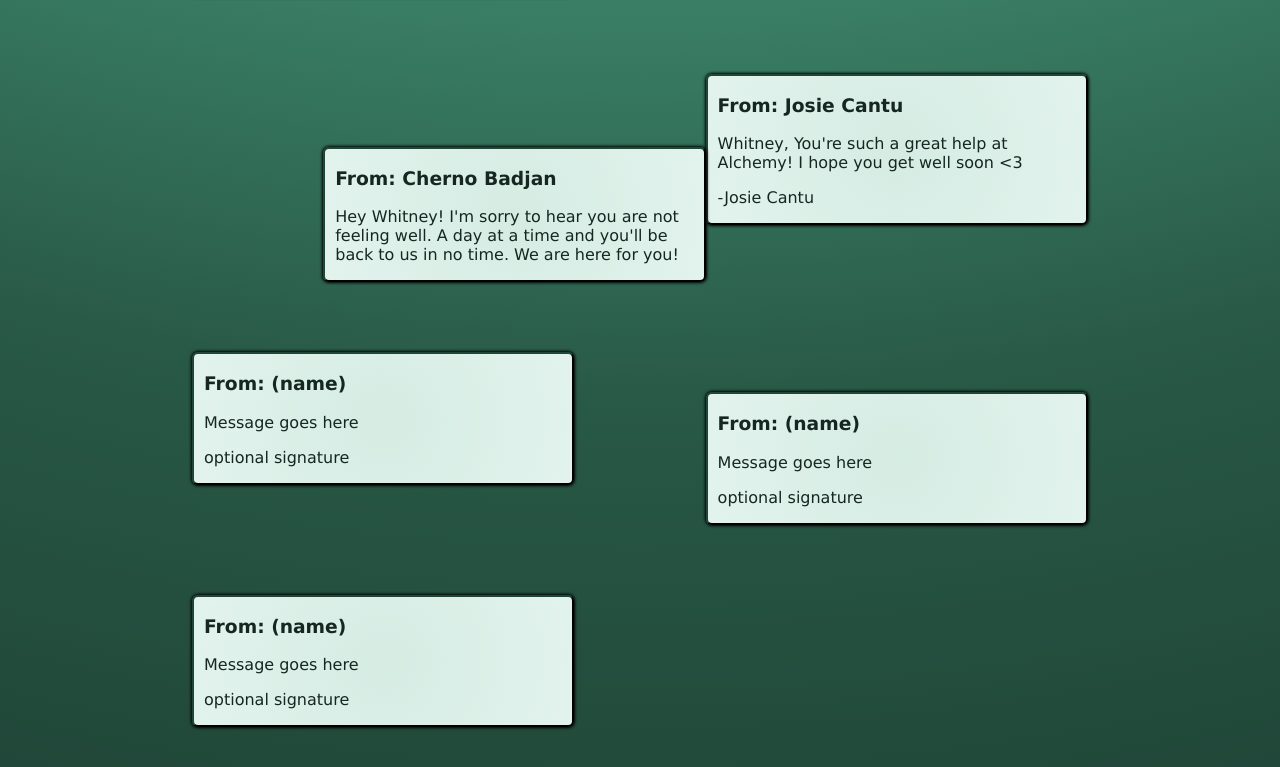
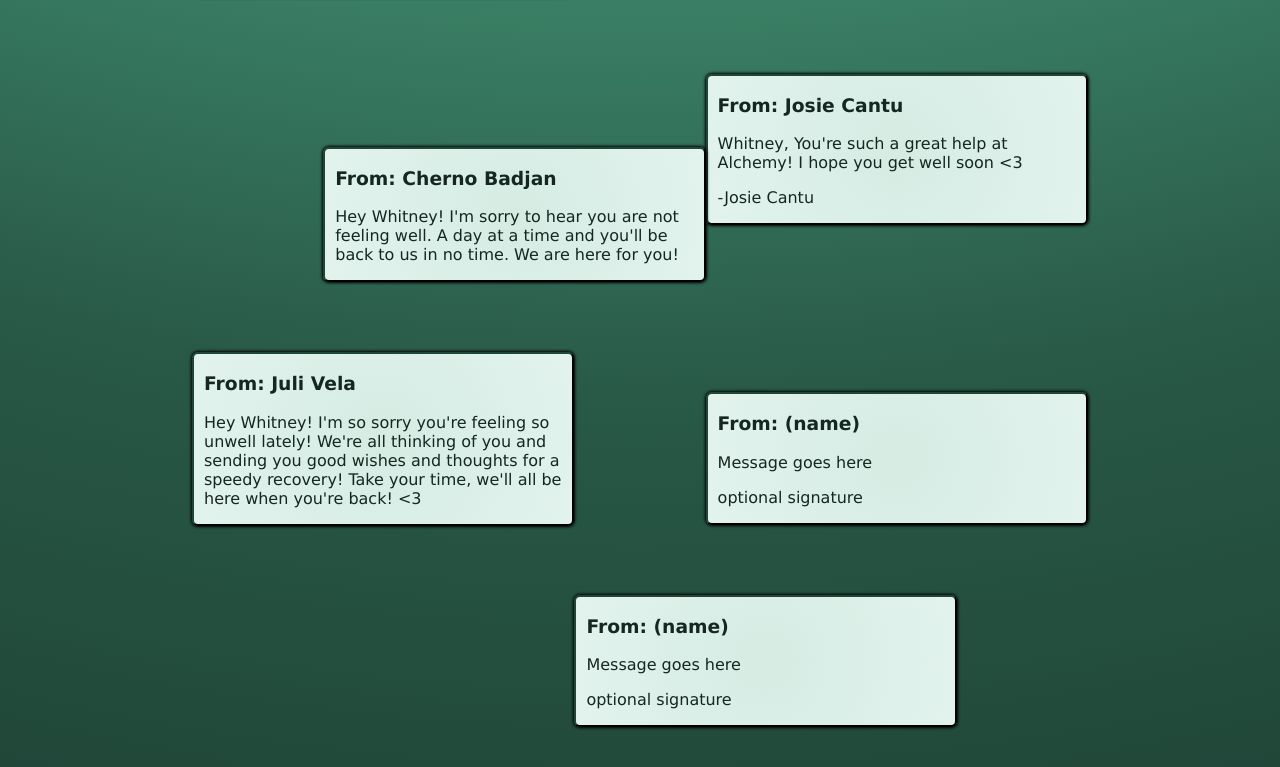
Before and after one commit to bryanakitchen/get-well, a React app: page / in a window 1280 px wide. Shown: the part 4570-5337 px from the top of the page. Built offline with nearby package versions, Linux system fonts and the light colour scheme.

Commit message:
add message

```diff
--- a/src/components/app/App.jsx
+++ b/src/components/app/App.jsx
@@ -227,12 +227,9 @@ export default class App extends Component {
           </div>
 
           <div className={styles.messageLeft} data-aos="fade-right">
-            <h3>From: (name)</h3>
+            <h3>From: Juli Vela</h3>
             <p>
-              Message goes here
-            </p>
-            <p>
-              optional signature
+              Hey Whitney! I'm so sorry you're feeling so unwell lately! We're all thinking of you and sending you good wishes and thoughts for a speedy recovery! Take your time, we'll all be here when you're back! &#60;&#51;
             </p>
           </div>
 
```
Also changed, not shown: 1 other file (tests, documents, lock files or other folders).
